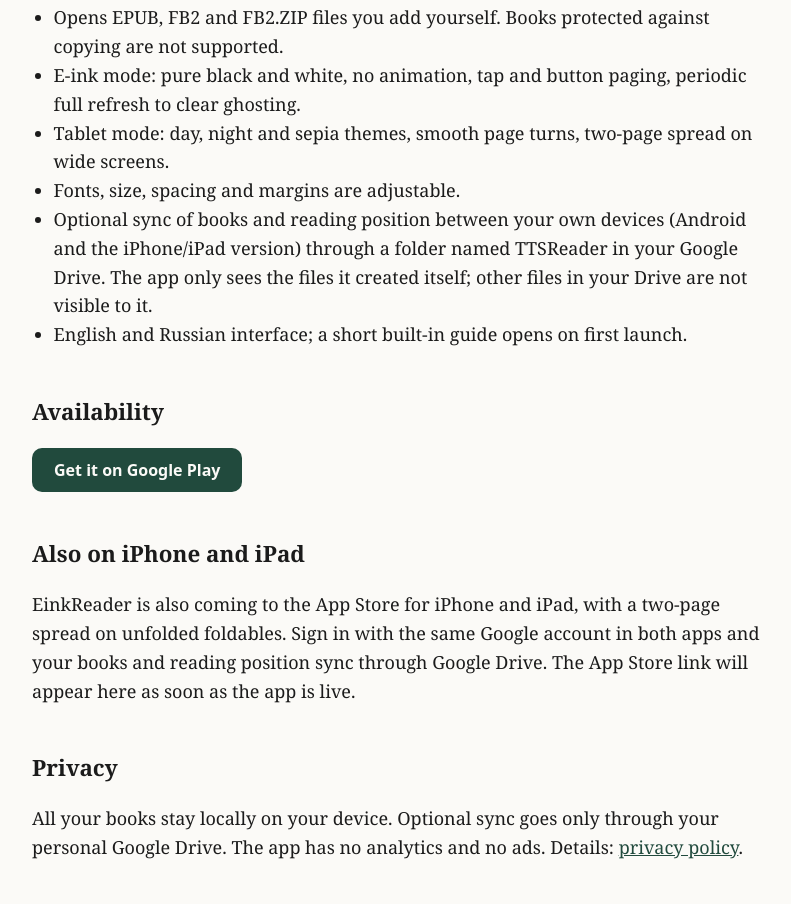
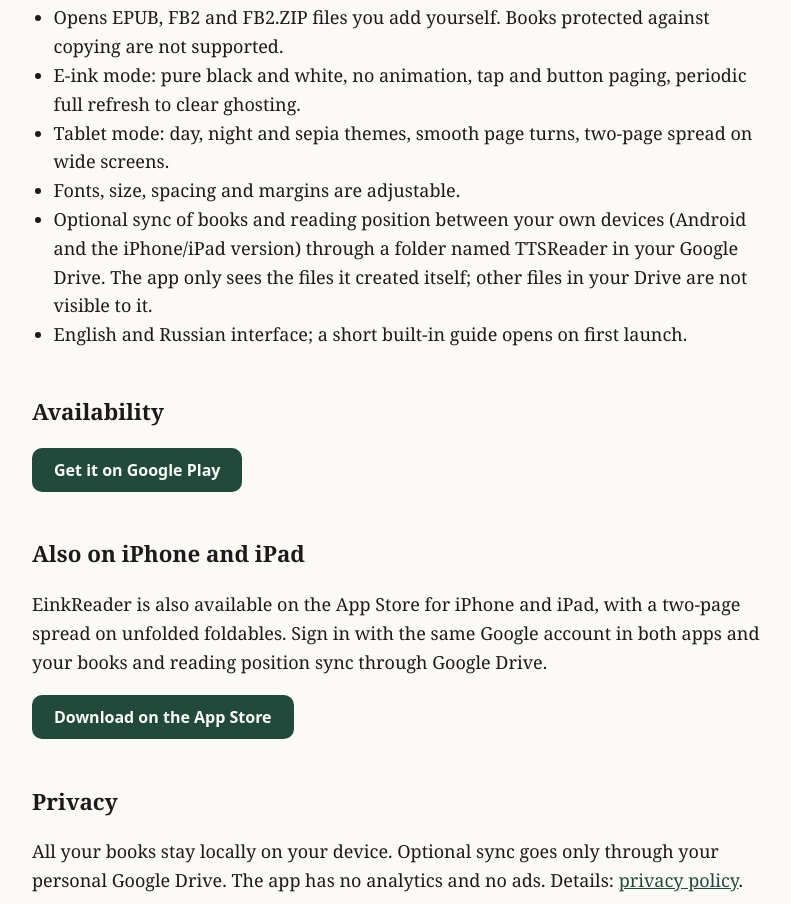
Before and after one commit to sid350/einkreader, a plain HTML site: page index.html in a window 1280 px wide. Shown: the part 1990-2894 px from the top of the page, without its empty margins (244-1035 px from the left). Drawn offline with Linux system fonts and the light colour scheme.

Commit message:
Link to the App Store page (#10)
Claude-Session: https://claude.ai/code/session_01LQQDzMmFxdkYJ95y1SwToZ

Co-authored-by: Claude <noreply@anthropic.com>

```diff
--- a/index.html
+++ b/index.html
@@ -99,7 +99,8 @@
   <h2>Availability</h2>
   <p><a class="play" href="https://play.google.com/store/apps/details?id=app.einkreader">Get it on Google Play</a></p>
   <h2 id="ios">Also on iPhone and iPad</h2>
-  <p>EinkReader is also coming to the App Store for iPhone and iPad, with a two-page spread on unfolded foldables. Sign in with the same Google account in both apps and your books and reading position sync through Google Drive. The App Store link will appear here as soon as the app is live.</p>
+  <p>EinkReader is also available on the App Store for iPhone and iPad, with a two-page spread on unfolded foldables. Sign in with the same Google account in both apps and your books and reading position sync through Google Drive.</p>
+  <p><a class="play" href="https://apps.apple.com/app/id6837214229">Download on the App Store</a></p>
   <h2>Privacy</h2>
   <p>All your books stay locally on your device. Optional sync goes only through your personal Google Drive. The app has no analytics and no ads. Details: <a href="privacy.html">privacy policy</a>.</p>
   <h2>Support the author</h2>
```
Also changed, not shown: apps.html (+2 -1 lines).
